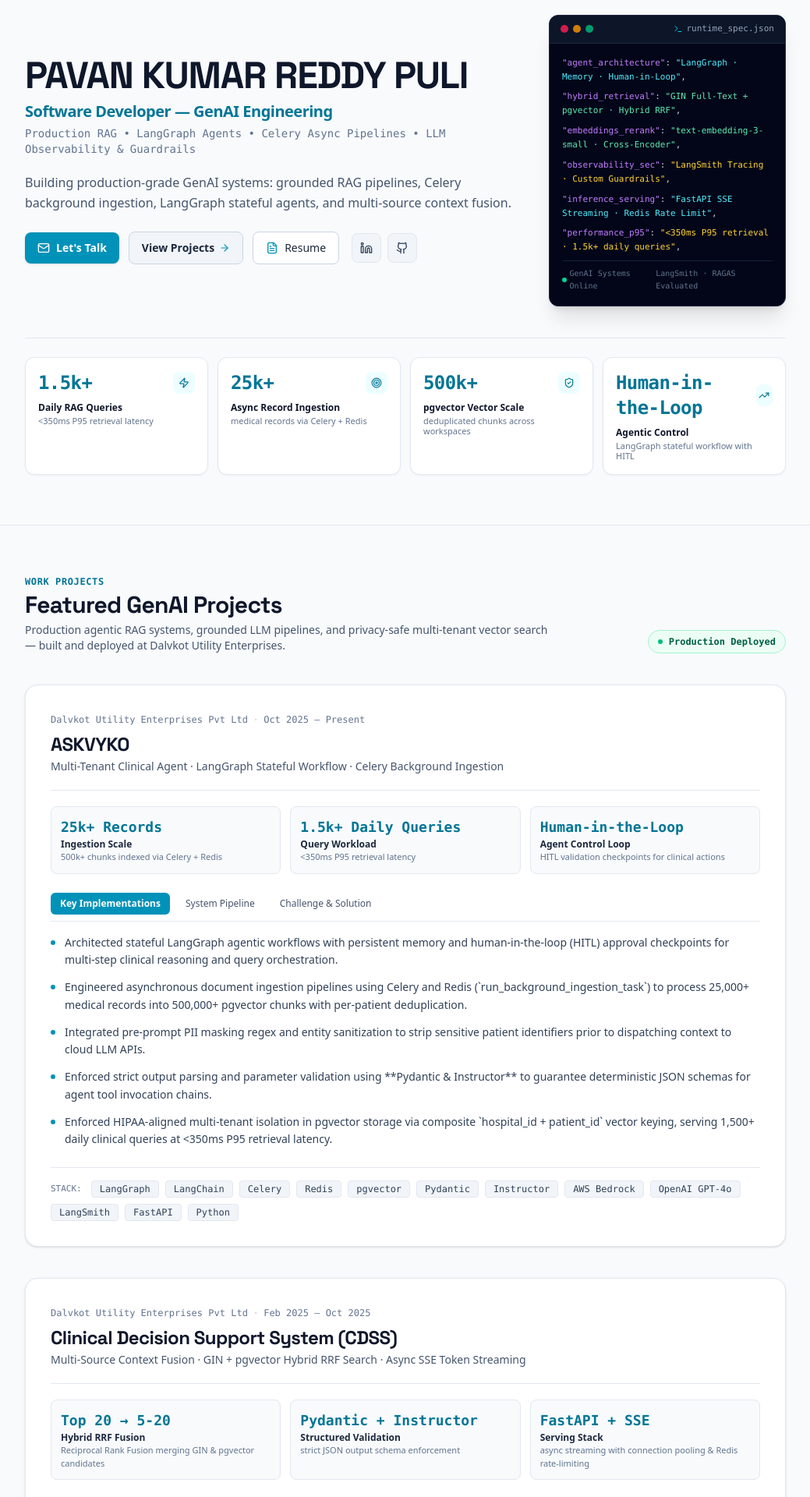
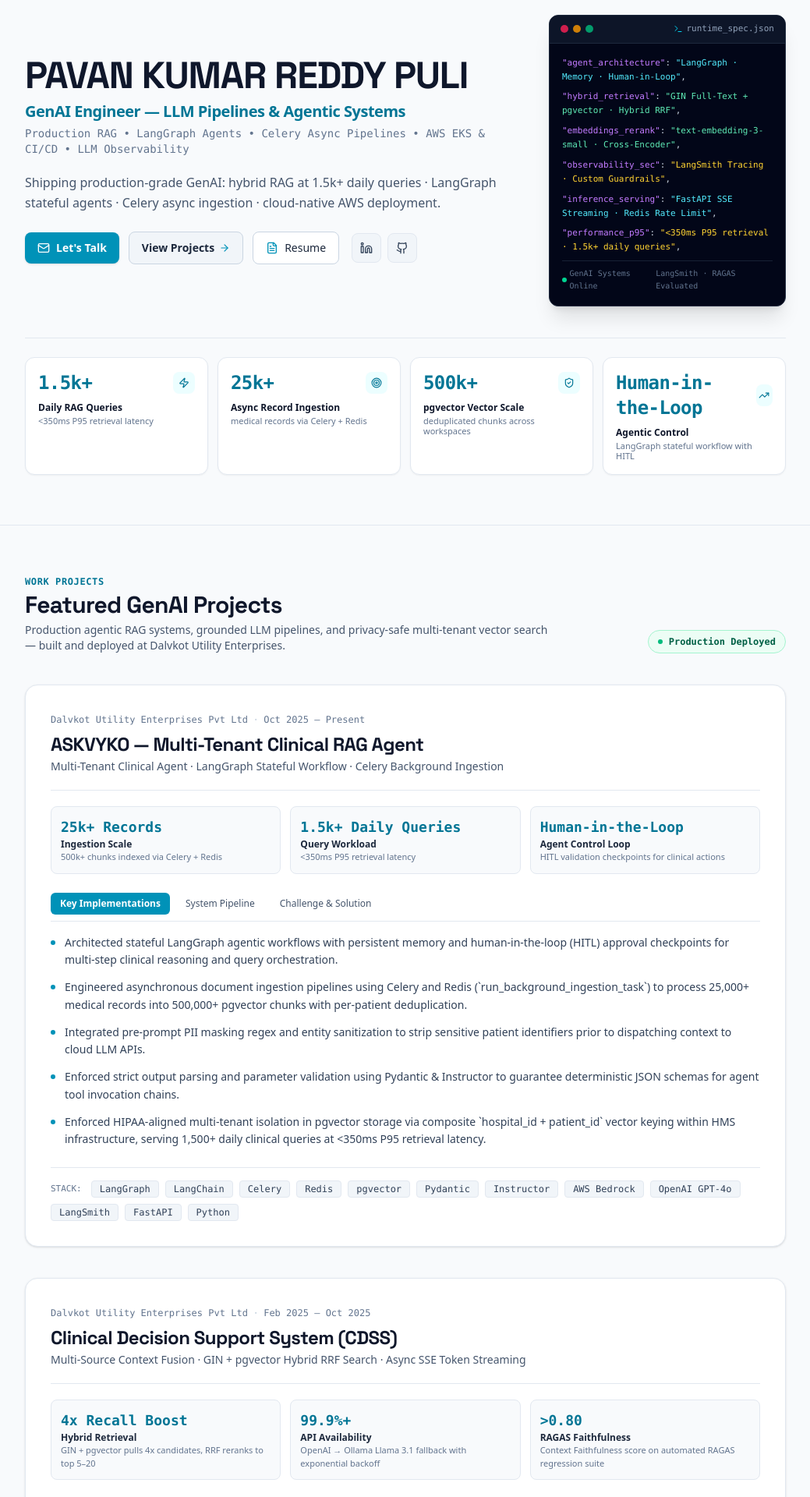
Before and after one commit to pavansde/portfolio, a React (Vite) app: page / in a window 1280 px wide. Shown: the part 160-2080 px from the top of the page at 78% size, without its empty margins (120-1159 px from the left). Built offline with nearby package versions, Linux system fonts and the light colour scheme.

Commit message:
portfolio enhancements

```diff
--- a/src/components/ExperienceEducation.tsx
+++ b/src/components/ExperienceEducation.tsx
@@ -44,21 +44,9 @@
                     </span>
                   </div>
 
-                  <p className="text-xs sm:text-sm text-slate-700 dark:text-slate-300 leading-relaxed mb-4">
+                  <p className="text-xs sm:text-sm text-slate-700 dark:text-slate-300 leading-relaxed">
                     {exp.description}
                   </p>
-
-                  {/* Highlight Bullets */}
-                  {exp.highlights && (
-                    <div className="space-y-2 pt-3 border-t border-slate-200 dark:border-slate-800/60">
-                      {exp.highlights.map((h, hIdx) => (
-                        <div key={hIdx} className="flex items-start gap-2 text-xs text-slate-600 dark:text-slate-400">
-                          <CheckCircle2 className="w-3.5 h-3.5 text-emerald-500 shrink-0 mt-0.5" />
-                          <span>{h}</span>
-                        </div>
-                      ))}
-                    </div>
-                  )}
                 </div>
               ))}
             </div>
@@ -81,20 +69,22 @@
                   key={idx}
                   className="p-5 rounded-2xl bg-white dark:bg-slate-900/60 border border-slate-200 dark:border-slate-800/90 shadow-xs"
                 >
-                  <span className="text-[10px] font-mono font-bold text-cyan-700 dark:text-cyan-400 uppercase tracking-wider block mb-1">
-                    {idx === 0 ? 'Post-Graduate Degree' : 'Undergraduate Degree'}
-                  </span>
+                  <div className="flex items-center justify-between gap-2 mb-1">
+                    <span className="text-[10px] font-mono font-bold text-cyan-700 dark:text-cyan-400 uppercase tracking-wider block">
+                      {idx === 0 ? 'Post-Graduate Degree' : 'Undergraduate Degree'}
+                    </span>
+                    {edu.period && (
+                      <span className="text-xs font-mono text-slate-500 dark:text-slate-400">
+                        {edu.period}
+                      </span>
+                    )}
+                  </div>
                   <h3 className="font-bold text-slate-900 dark:text-white text-sm sm:text-base mb-1">
                     {edu.degree}
                   </h3>
-                  <div className="text-xs text-slate-600 dark:text-slate-400 mb-2">
+                  <div className="text-xs text-slate-600 dark:text-slate-400">
                     {edu.institution}, {edu.location}
                   </div>
-                  {edu.focus && (
-                    <div className="text-[11px] font-mono text-slate-500 dark:text-slate-400 bg-slate-100 dark:bg-slate-800/70 px-2.5 py-1 rounded">
-                      Focus: {edu.focus}
-                    </div>
-                  )}
                 </div>
               ))}
             </div>
--- a/src/data/portfolioData.ts
+++ b/src/data/portfolioData.ts
@@ -1,14 +1,14 @@
 export const RESUME_DATA = {
   name: "PAVAN KUMAR REDDY PULI",
-  title: "Software Developer — GenAI Engineering",
-  tagline: "Building production-grade GenAI systems: grounded RAG pipelines, Celery background ingestion, LangGraph stateful agents, and multi-source context fusion.",
-  focus: "Production RAG • LangGraph Agents • Celery Async Pipelines • LLM Observability & Guardrails",
+  title: "GenAI Engineer — LLM Pipelines & Agentic Systems",
+  tagline: "Shipping production-grade GenAI: hybrid RAG at 1.5k+ daily queries · LangGraph stateful agents · Celery async ingestion · cloud-native AWS deployment.",
+  focus: "Production RAG • LangGraph Agents • Celery Async Pipelines • AWS EKS & CI/CD • LLM Observability",
   phone: "+91 8121692747",
   email: "pavan.sde1@gmail.com",
-  linkedin: "https://www.linkedin.com/in/pavan-k-2bb0983a0/",
+  linkedin: "https://www.linkedin.com/in/pavankumarreddypuli/",
   github: "https://github.com/pavansde",
   location: "Bengaluru, India",
-  summary: "Software Developer with 2 years of enterprise experience at Dalvkot building production LLM pipelines, GIN + pgvector hybrid RAG architectures (500k+ chunks, 1.5k+ daily queries at <350ms P95 retrieval latency), asynchronous document ingestion workflows via Celery & Redis (25k+ clinical records), and LangGraph agentic systems. Experienced with OpenAI GPT-4o, AWS Bedrock, Ollama (Llama 3.1 fallback routing), Pydantic & Instructor structured schema validation, pre-LLM PII masking, automated RAGAS evaluation, and LangSmith tracing.",
+  summary: "GenAI Engineer specializing in production LLM systems, agentic RAG pipelines, and cloud-native AI deployment for Hospital Management Systems (HMS). Architected GIN + pgvector hybrid RAG serving 1,500+ daily clinical queries at <350ms P95 latency across 500k+ vector chunks. Built Celery & Redis async ingestion pipelines (25k+ medical records) and stateful LangGraph agentic workflows with human-in-the-loop approval checkpoints.",
 
   keyMetrics: [
     { label: "Daily RAG Queries", value: "1.5k+", sub: "<350ms P95 retrieval latency", icon: "Zap" },
@@ -24,23 +24,23 @@
     },
     {
       category: "RAG & Vector Search",
-      items: ["pgvector (PostgreSQL)", "GIN Full-Text Index", "Reciprocal Rank Fusion (RRF)", "Cross-Encoder Reranking", "FAISS", "Domain-Aware Chunking", "Context Window Trimming"]
+      items: ["pgvector (PostgreSQL)", "GIN Full-Text Index", "Reciprocal Rank Fusion (RRF)", "FAISS", "Domain-Aware Chunking", "Context Window Trimming"]
     },
     {
       category: "Agentic & Async Workflows",
-      items: ["LangGraph (Stateful Graphs)", "Celery (Distributed Task Queue)", "Redis (Task Broker & Caching)", "LangChain ReAct", "Human-in-the-Loop (HITL) Approvals", "Agent Memory & Persistence"]
+      items: ["LangGraph (Stateful Graphs)", "Celery (Distributed Task Queue)", "Redis (Task Broker & Caching)", "LangChain ReAct", "Human-in-the-Loop (HITL) Approvals", "Agent Memory & Persistence", "MCP (Model Context Protocol)"]
     },
     {
       category: "Evaluation & Observability",
-      items: ["LangSmith (LLM Tracing)", "RAGAS Automated Regression", "LLM-as-a-Judge", "Pydantic Schema Validation", "Adversarial Test Scenarios", "Precision@K"]
+      items: ["LangSmith (LLM Tracing)", "RAGAS Automated Regression", "LLM-as-a-Judge", "Pydantic Schema Validation", "Adversarial Test Scenarios", "Precision@K", "Prometheus"]
     },
     {
       category: "Cloud & Container Deployment",
-      items: ["AWS (Bedrock, ECS, Lambda, EC2, S3)", "Docker", "FastAPI (SSE Token Streaming)", "Gunicorn", "PostgreSQL Connection Pooling", "Firebase Hosting"]
+      items: ["AWS (Bedrock, ECS, Lambda, EC2, S3)", "Amazon ECR", "AWS IAM (Roles & Policies)", "CloudWatch (Logs & Alarms)", "Kubernetes (EKS)", "GitHub Actions (CI/CD)", "Docker"]
     },
     {
       category: "Languages & Supporting Stack",
-      items: ["Python", "SQL", "PostgreSQL (pgvector)", "PyTorch (Model Integration)", "SQLAlchemy", "Jupyter"]
+      items: ["Python", "SQL", "FastAPI", "Gunicorn", "PostgreSQL (pgvector)", "PyTorch (Model Integration)", "SQLAlchemy", "Jupyter", "pytest", "pytest-asyncio"]
     }
   ],
 
@@ -50,7 +50,7 @@
       issuer: "SFJ Business Solutions Pvt Ltd",
       issuerShort: "SFJ",
       date: "January 2026",
-      description: "Company-sponsored training covering production GenAI systems, agentic AI workflows, and applied machine learning — issued by employer.",
+      description: "Advanced training in production LLM systems, LangGraph agentic workflows, RAG pipeline architecture, and applied machine learning in enterprise environments.",
       pdfPath: "/Puli Pavan Kumar Reddy.pdf"
     }
   ],
@@ -58,7 +58,7 @@
   projects: [
     {
       id: "project-1",
-      title: "ASKVYKO",
+      title: "ASKVYKO — Multi-Tenant Clinical RAG Agent",
       tagline: "Multi-Tenant Clinical Agent · LangGraph Stateful Workflow · Celery Background Ingestion",
       company: "Dalvkot Utility Enterprises Pvt Ltd",
       period: "Oct 2025 – Present",
@@ -78,14 +78,14 @@
         { label: "Query Workload", value: "1.5k+ Daily Queries", detail: "<350ms P95 retrieval latency" },
         { label: "Agent Control Loop", value: "Human-in-the-Loop", detail: "HITL validation checkpoints for clinical actions" }
       ],
-      challenge: "Preventing cross-patient data leakage in a multi-tenant RAG system serving clinical documents while handling long-running vectorization jobs and multi-step clinical reasoning loops.",
+      challenge: "Preventing cross-patient data leakage in a multi-tenant clinical RAG agent embedded within Hospital Management System (HMS) software, while handling long-running vectorization jobs and multi-step clinical reasoning loops.",
       solution: "Engineered a stateful LangGraph agentic workflow with persistent memory, HITL validation checkpoints, and composite patient+hospital vector keying in pgvector. Built asynchronous ingestion pipelines using Celery & Redis (`run_background_ingestion_task`) to offload document parsing and chunk embedding generation from main request threads.",
       bullets: [
         "Architected stateful LangGraph agentic workflows with persistent memory and human-in-the-loop (HITL) approval checkpoints for multi-step clinical reasoning and query orchestration.",
         "Engineered asynchronous document ingestion pipelines using Celery and Redis (`run_background_ingestion_task`) to process 25,000+ medical records into 500,000+ pgvector chunks with per-patient deduplication.",
         "Integrated pre-prompt PII masking regex and entity sanitization to strip sensitive patient identifiers prior to dispatching context to cloud LLM APIs.",
-        "Enforced strict output parsing and parameter validation using **Pydantic & Instructor** to guarantee deterministic JSON schemas for agent tool invocation chains.",
-        "Enforced HIPAA-aligned multi-tenant isolation in pgvector storage via composite `hospital_id + patient_id` vector keying, serving 1,500+ daily clinical queries at <350ms P95 retrieval latency."
+        "Enforced strict output parsing and parameter validation using Pydantic & Instructor to guarantee deterministic JSON schemas for agent tool invocation chains.",
+        "Enforced HIPAA-aligned multi-tenant isolation in pgvector storage via composite `hospital_id + patient_id` vector keying within HMS infrastructure, serving 1,500+ daily clinical queries at <350ms P95 retrieval latency."
       ],
       stack: ["LangGraph", "LangChain", "Celery", "Redis", "pgvector", "Pydantic", "Instructor", "AWS Bedrock", "OpenAI GPT-4o", "LangSmith", "FastAPI", "Python"]
     },
@@ -98,7 +98,7 @@
       category: "GenAI · Production LLM Pipelines",
       pipeline: [
         "Raw Patient EHR & Real-Time Vitals Ingestion",
-        "Senior-Engineered PyTorch ICD Model Integration",
+        "PyTorch ICD-10 Classifier Integration",
         "GIN Full-Text + pgvector Semantic Search (4x Candidate Pull)",
         "Reciprocal Rank Fusion (RRF) Reranking (Top 20 → Top 5-20)",
         "Temporal & Context Labeling + Pydantic Schema Validation",
@@ -107,17 +107,17 @@
         "RAGAS Automated Regression Evaluation"
       ],
       metrics: [
-        { label: "Hybrid RRF Fusion", value: "Top 20 → 5-20", detail: "Reciprocal Rank Fusion merging GIN & pgvector candidates" },
-        { label: "Structured Validation", value: "Pydantic + Instructor", detail: "strict JSON output schema enforcement" },
-        { label: "Serving Stack", value: "FastAPI + SSE", detail: "async streaming with connection pooling & Redis rate-limiting" }
+        { label: "Hybrid Retrieval", value: "4x Recall Boost", detail: "GIN + pgvector pulls 4x candidates, RRF reranks to top 5–20" },
+        { label: "API Availability", value: "99.9%+", detail: "OpenAI → Ollama Llama 3.1 fallback with exponential backoff" },
+        { label: "RAGAS Faithfulness", value: ">0.80", detail: "Context Faithfulness score on automated RAGAS regression suite" }
       ],
-      challenge: "Synthesizing disparate patient EHR notes, real-time vitals, and ML diagnostic predictions into a coherent context window without hallucination or context overflow.",
+      challenge: "Synthesizing disparate patient EHR notes, real-time vitals, and diagnostic predictions from hospital databases into a coherent context window without hallucination or context overflow.",
       solution: "Engineered a hybrid RAG retrieval engine combining GIN full-text keyword indexing with pgvector semantic search (retrieving 4x candidates and fusing top 20 via Reciprocal Rank Fusion). Built a multi-source context fusion layer merging raw patient inputs, PyTorch ICD classifier outputs, and RAG summaries into structured prompts for Llama 3.1 (Ollama), served via async FastAPI SSE token streaming.",
       bullets: [
         "Engineered hybrid RAG retrieval engine combining PostgreSQL GIN full-text indexing with pgvector semantic search, pulling 4x candidate chunks and fusing top 20 candidate results via Reciprocal Rank Fusion (RRF) for context selection.",
-        "Designed a multi-source context fusion layer integrating raw patient EHR inputs, senior-engineered PyTorch ICD classifier predictions, and retrieved RAG summaries into structured prompts for patient-centric support.",
-        "Engineered model fallback routing (OpenAI GPT-4o → local Ollama Llama 3.1) with exponential backoff retries to guarantee API service availability during cloud provider rate-limits.",
-        "Established automated **RAGAS evaluation scripts** (Context Faithfulness & Answer Relevance) to benchmark prompt updates prior to production deployment.",
+        "Designed a multi-source context fusion layer integrating raw patient EHR inputs, PyTorch ICD-10 classifier outputs (developed by senior ML engineer), and retrieved RAG summaries into structured LLM prompts for patient-centric clinical support.",
+        "Engineered dual-provider fallback routing (OpenAI GPT-4o → local Ollama Llama 3.1) with exponential backoff retries, achieving 99.9%+ API availability during cloud provider rate-limit events.",
+        "Established automated RAGAS evaluation scripts (Context Faithfulness & Answer Relevance) to benchmark prompt updates prior to production deployment.",
         "Productionized asynchronous LLM inference API using FastAPI with Server-Sent Events (SSE) token streaming, Redis rate limiting, and PostgreSQL connection pooling."
       ],
       stack: ["Llama 3.1 (Ollama)", "pgvector", "GIN Index", "Hybrid RRF", "FastAPI (SSE)", "Celery", "Redis", "Pydantic", "Instructor", "RAGAS", "PyTorch (Integration)", "Python"]
@@ -154,28 +154,57 @@
 
   experience: [
     {
-      role: "Software Developer",
+      role: "GenAI Engineer",
       company: "Dalvkot Utility Enterprises Pvt Ltd",
       period: "Feb 2025 – Present",
       location: "Bengaluru, India",
-      description: "Architecting and productionizing enterprise GenAI systems: LangGraph stateful agents, Celery async ingestion task queues, GIN + pgvector hybrid RAG pipelines, and multi-source context fusion APIs.",
-      highlights: [
-        "Architected and deployed ASKVYKO — a stateful LangGraph agentic RAG system with human-in-the-loop approvals, Celery & Redis background ingestion (25k+ records into 500k+ chunks), PII pre-prompt masking, and LangSmith tracing for 1,500+ daily clinical queries at <350ms P95 retrieval latency.",
-        "Engineered Clinical Decision Support System — a hybrid RAG engine (GIN + pgvector + RRF reranking) with Ollama fallback routing, Pydantic & Instructor schema validation, RAGAS regression testing, and async FastAPI SSE token streaming."
-      ]
+      description: "Architecting and productionizing enterprise GenAI modules for Hospital Management Systems (HMS): LangGraph stateful agents, Celery async ingestion task queues, GIN + pgvector hybrid RAG pipelines, and multi-source context fusion APIs."
     }
   ],
 
   education: [
     {
       degree: "Master of Computer Applications (MCA)",
+      period: "2019 – 2022",
       institution: "BMS Institute of Technology & Management",
       location: "Bengaluru, India",
     },
     {
       degree: "Bachelor of Science in Computer Science (B.Sc)",
+      period: "2016 – 2019",
       institution: "GC & YPN College",
       location: "Kanigiri, India",
     }
+  ],
+
+  architecturalPillars: [
+    {
+      badge: "Bounded Resources",
+      metric: "<350ms P95",
+      title: "Async Task Offloading & Streaming",
+      tagline: "Celery Task Queues · FastAPI SSE · PostgreSQL Connection Pooling",
+      description: "Offloading heavy document chunking and vector embeddings to distributed background workers, while serving LLM tokens via asynchronous Server-Sent Events to keep client threads responsive."
+    },
+    {
+      badge: "Deterministic Execution",
+      metric: "HITL Checkpoints",
+      title: "Stateful Multi-Step Agent Loops",
+      tagline: "LangGraph State Graphs · Pydantic Structured Outputs · Human-in-the-Loop",
+      description: "Designing cyclical agent workflows with persistent checkpointing and schema-enforced tool invocations, integrating human approval gates before executing critical clinical actions."
+    },
+    {
+      badge: "Data Isolation",
+      metric: "Zero Cross-Leakage",
+      title: "Multi-Tenant Privacy & Sanitization",
+      tagline: "Pre-Prompt PII Masking · Composite Key Partitioning · HIPAA Alignment",
+      description: "Sanitizing sensitive patient identifiers prior to cloud model inference and isolating vector storage via composite hospital and patient key filters across all vector search operations."
+    },
+    {
+      badge: "Empirical QA",
+      metric: ">0.80 Faithfulness",
+      title: "Continuous Observability & Evaluation",
+      tagline: "RAGAS Regression Suites · LangSmith Execution Tracing · Fallback Routing",
+      description: "Benchmarking prompt iterations and retrieval quality with automated evaluation metrics, paired with end-to-end execution tracing and resilient multi-provider model fallback."
+    }
   ]
 };
--- a/src/index.css
+++ b/src/index.css
@@ -22,11 +22,16 @@
     color: #0f172a;
   }
 
-  code, pre, .font-mono {
+  code,
+  pre,
+  .font-mono {
     font-family: 'Fira Code', 'JetBrains Mono', monospace;
   }
 
-  h1, h2, h3, .font-display {
+  h1,
+  h2,
+  h3,
+  .font-display {
     font-family: 'Space Grotesk', 'Plus Jakarta Sans', sans-serif;
   }
 }
@@ -70,15 +75,26 @@
     size: letter portrait;
   }
 
-  body {
+  /* Force light color scheme — defeats browser dark mode and Tailwind dark: variants */
+  html,
+  html.dark {
+    color-scheme: light !important;
     background: white !important;
+    background-color: white !important;
+  }
+
+  /* Override html.dark body dark background */
+  body,
+  html.dark body {
+    background: white !important;
+    background-color: white !important;
     color: #0f172a !important;
     -webkit-print-color-adjust: exact;
     print-color-adjust: exact;
   }
 
   /* Hide everything on main page and modal overlays */
-  body > *:not(#root),
+  body>*:not(#root),
   #main-content,
   header,
   footer,
@@ -101,27 +117,36 @@
     border: none !important;
     box-shadow: none !important;
     max-height: none !important;
+    background: white !important;
+    background-color: white !important;
+    overflow: visible !important;
   }
 
   #resume-printable-content {
     padding: 0 !important;
     background: white !important;
+    background-color: white !important;
     color: #0f172a !important;
     overflow: visible !important;
-    font-size: 8pt !important;
-    line-height: 1.2 !important;
+    font-size: 10pt !important;
+    line-height: 1.3 !important;
   }
 
-  /* Force clean black text reset for print */
+  /* Force light theme on every child — white bg prevents dark bleed-through */
   #resume-printable-content * {
     color: #0f172a !important;
-    background-color: transparent !important;
+    background-color: white !important;
     border-color: #cbd5e1 !important;
     box-shadow: none !important;
   }
 
+  /* Restore link colours */
+  #resume-printable-content a {
+    color: #0369a1 !important;
+  }
+
   #resume-printable-content h1 {
-    font-size: 16pt !important;
+    font-size: 18pt !important;
     line-height: 1.1 !important;
     margin-bottom: 1pt !important;
     font-weight: 800 !important;
@@ -133,12 +158,12 @@
     padding-bottom: 1pt !important;
     margin-top: 5pt !important;
     margin-bottom: 3pt !important;
-    font-size: 8.5pt !important;
+    font-size: 10.5pt !important;
     font-weight: 700 !important;
     letter-spacing: 0.05em !important;
   }
 
-  #resume-printable-content .space-y-6 > * + * {
+  #resume-printable-content .space-y-6>*+* {
     margin-top: 4pt !important;
   }
 
@@ -149,16 +174,16 @@
   }
 
   #resume-printable-content li {
-    font-size: 7.8pt !important;
-    line-height: 1.18 !important;
+    font-size: 9.5pt !important;
+    line-height: 1.25 !important;
     margin-bottom: 1pt !important;
   }
 
   #resume-printable-content p,
   #resume-printable-content span,
   #resume-printable-content div {
-    font-size: 7.8pt !important;
-    line-height: 1.18 !important;
+    font-size: 8.5pt !important;
+    line-height: 1.22 !important;
   }
 
   /* Metric cards high-density print row */
@@ -166,7 +191,7 @@
     gap: 4pt !important;
   }
 
-  #resume-printable-content .grid > div {
+  #resume-printable-content .grid>div {
     padding: 2pt 4pt !important;
     border: 1px solid #cbd5e1 !important;
     border-radius: 4px !important;
```
Also changed, not shown: src/components/ResumeModal.tsx (+42 -37 lines).
